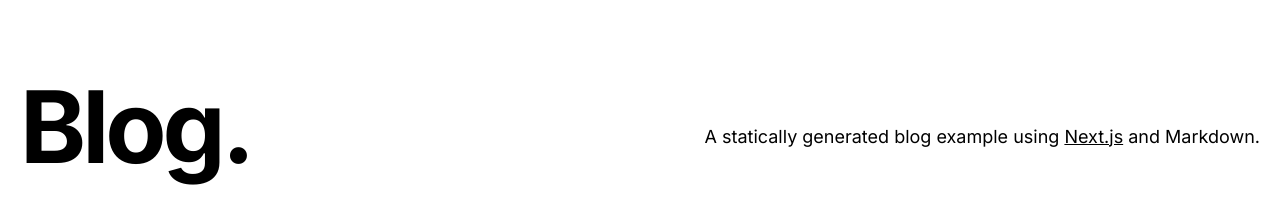
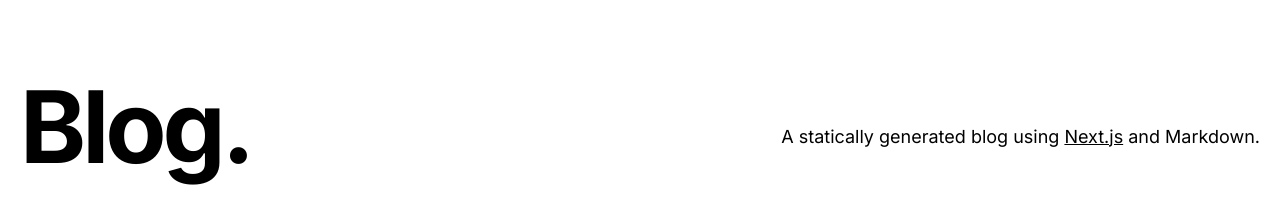
Before and after one commit to IlyasMohamud/AI-Open-Dialogue, a Next.js app: page / in a window 1280 px wide. Shown: the top 213 px of the page. Built offline with nearby package versions, Linux system fonts and the light colour scheme.

Commit message:
making small changes to see if they work

```diff
--- a/src/app/_components/intro.tsx
+++ b/src/app/_components/intro.tsx
@@ -7,7 +7,7 @@ export function Intro() {
         Blog.
       </h1>
       <h4 className="text-center md:text-left text-lg mt-5 md:pl-8">
-        A statically generated blog example using{" "}
+        A statically generated blog using{" "}
         <a
           href="https://nextjs.org/"
           className="underline hover:text-blue-600 duration-200 transition-colors"
```
